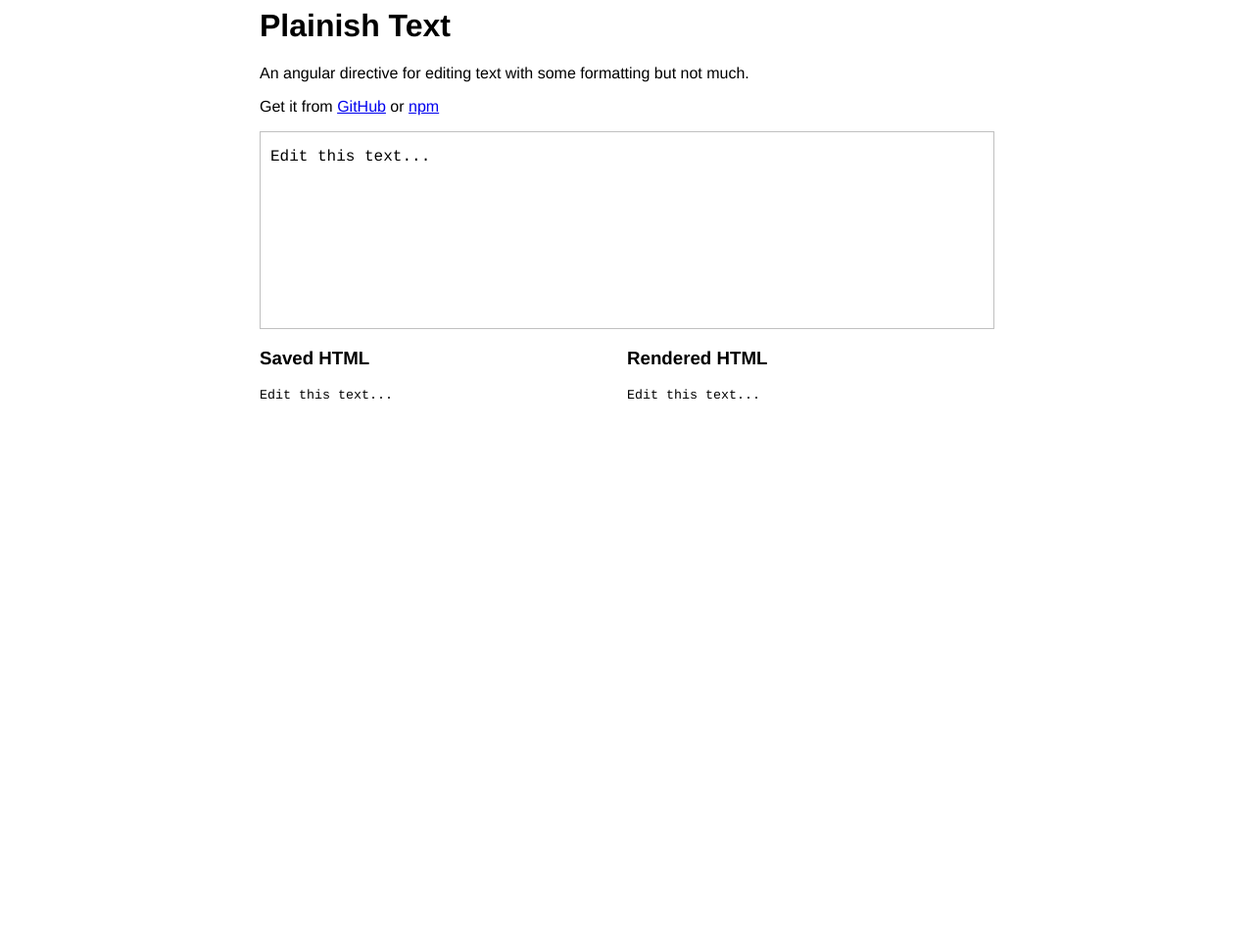
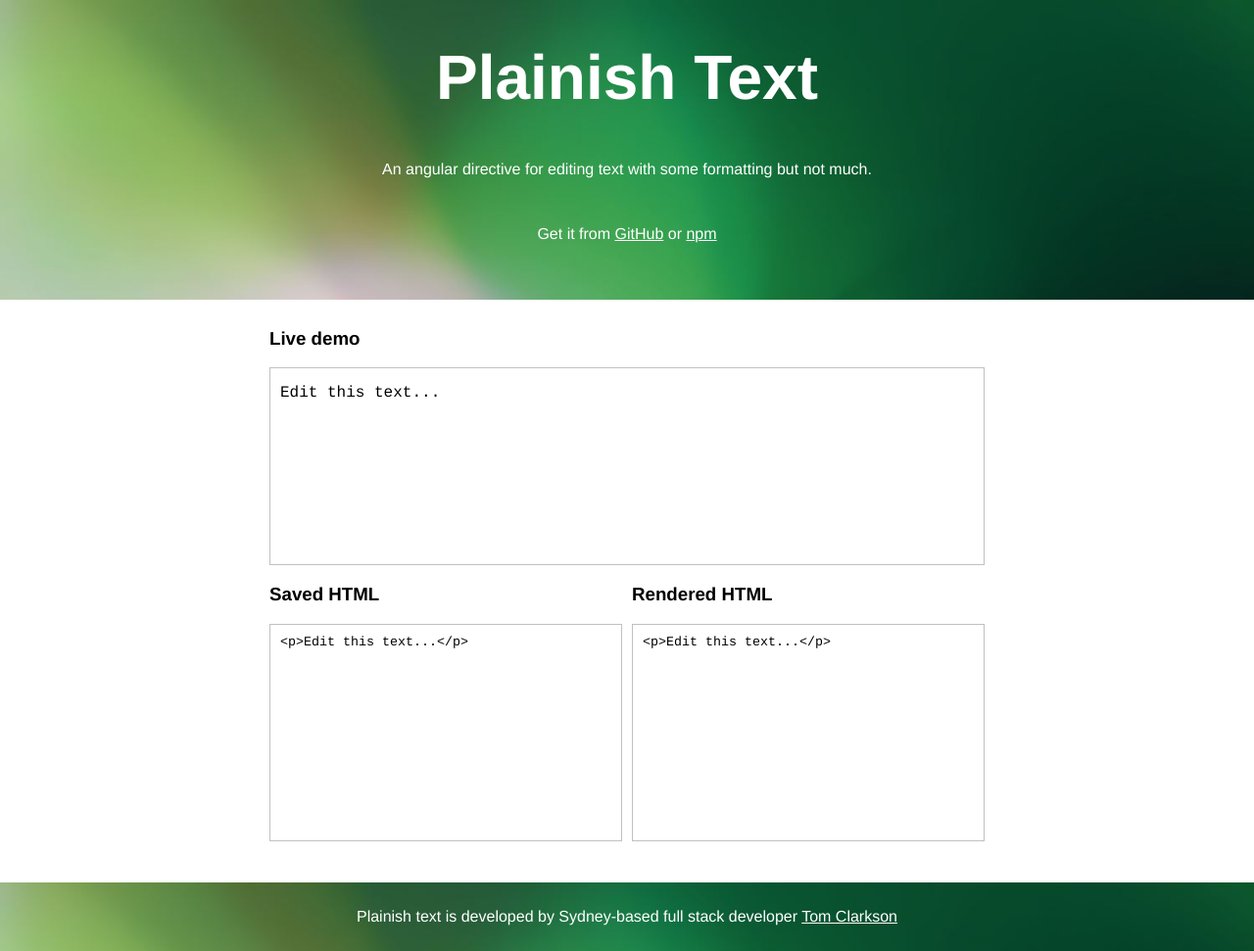
Before and after one commit to tqc/angular-plainish-text, a website: page demo/index.html in a window 1280 px wide. Shown: the whole page at 98% size. Before the commit the page ends 800 px from the top, so only its background shows below. Drawn offline with nearby package versions, Linux system fonts and the light colour scheme; files that its build step writes are made by us from their sources; files whose address does not match are found by name.

Commit message:
demo site update

```diff
--- a/demo/demo.js
+++ b/demo/demo.js
@@ -14,7 +14,7 @@ angular.module("plainish-text-demo", ["plainish-text"])
 })
 .controller('demoCtrl', function($scope) {
     $scope.d = {
-        demoText: "Edit this text..."
+        demoText: "<p>Edit this text...</p>"
     };
 
     $scope.$watch("d.demoText", function(val) {
--- a/demo/index.html
+++ b/demo/index.html
@@ -5,19 +5,22 @@
 <script src="demo.js"></script>
 <link rel="stylesheet" href="index.css">
 
-<div class="container">
-
+<div class="top">
+    <div class="container">
 <h1>Plainish Text</h1>
 <p>An angular directive for editing text with some formatting but not much.</p>
 
 <p>Get it from <a href="https://github.com/tqc/plainish-text">GitHub</a> or <a href="https://www.npmjs.com/package/plainishtext">npm</a>
 
-<style>
+    </div>
+</div>
 
-</style>
+<div class="container">
+
 
 <div ng-controller="demoCtrl">
     <div>
+    <h3>Live demo</h3>
     <div plainish-text ng-model="d.demoText"></div>
     </div>
     <div class="row">
@@ -31,3 +34,9 @@
     </div>
 </div>
 </div>
+
+<div class="bottom">
+    <div class="container">
+    <p>Plainish text is developed by Sydney-based full stack developer <a href="http://tqclarkson.com/">Tom Clarkson</a></p>
+    </div>
+</div>
--- a/demo/index.scss
+++ b/demo/index.scss
@@ -2,32 +2,78 @@
 
 body {
     font-family: Helvetica, Arial;
+    margin: 0;
 }
+
+.top {
+    background-color: #5088B5;
+    background-image: url(bg.jpg);
+    background-size: cover;
+    color: white;
+    padding: 2em 0;
+    text-align: center;
+    margin-bottom: 0em;
+    h1 {
+        margin: 0 0;
+        font-size: 48pt;
+    }
+    a {
+        color: white;
+    }
+    p {
+        margin-top: 3em;
+    }
+}
+
+.bottom {
+    background-color: #5088B5;
+    background-image: url(bg.jpg);
+    background-size: cover;
+    color: white;
+    text-align: center;
+    margin-top: 2em;
+    a {
+        color: white;
+    }
+
+}
+
 
 .container {
     margin: auto;
     max-width: 750px;
+    box-sizing: border-box;
+    padding: 10px;
 }
 
 [plainish-text] {
     border: 1px solid silver;
     font-family: Courier;
     padding: 0 10px;
-    min-height: 200px;
+    height: 200px;
+    overflow: auto;
+    -webkit-overflow-scrolling: touch;
 }
 
 .row {
     display: flex;
+    flex-wrap: wrap;
+    margin-right: -10px;
 }
 
 .htmlview {
-    min-width: 375px;
+    margin-right: 10px;
+    min-width: 355px;
+    width: 355px;
     flex-grow: 1;
     > div {
+        border: 1px solid silver;
+        padding: 10px;
         overflow-x:hidden;
-        margin-right: 10px;
         font-size: 10pt;
         font-family: Courier;
-        min-height: 200px;
+        height: 200px;
+        overflow: auto;
+        -webkit-overflow-scrolling: touch;
     }
 }
```
Also changed, not shown: demo/bg.jpg (added).
